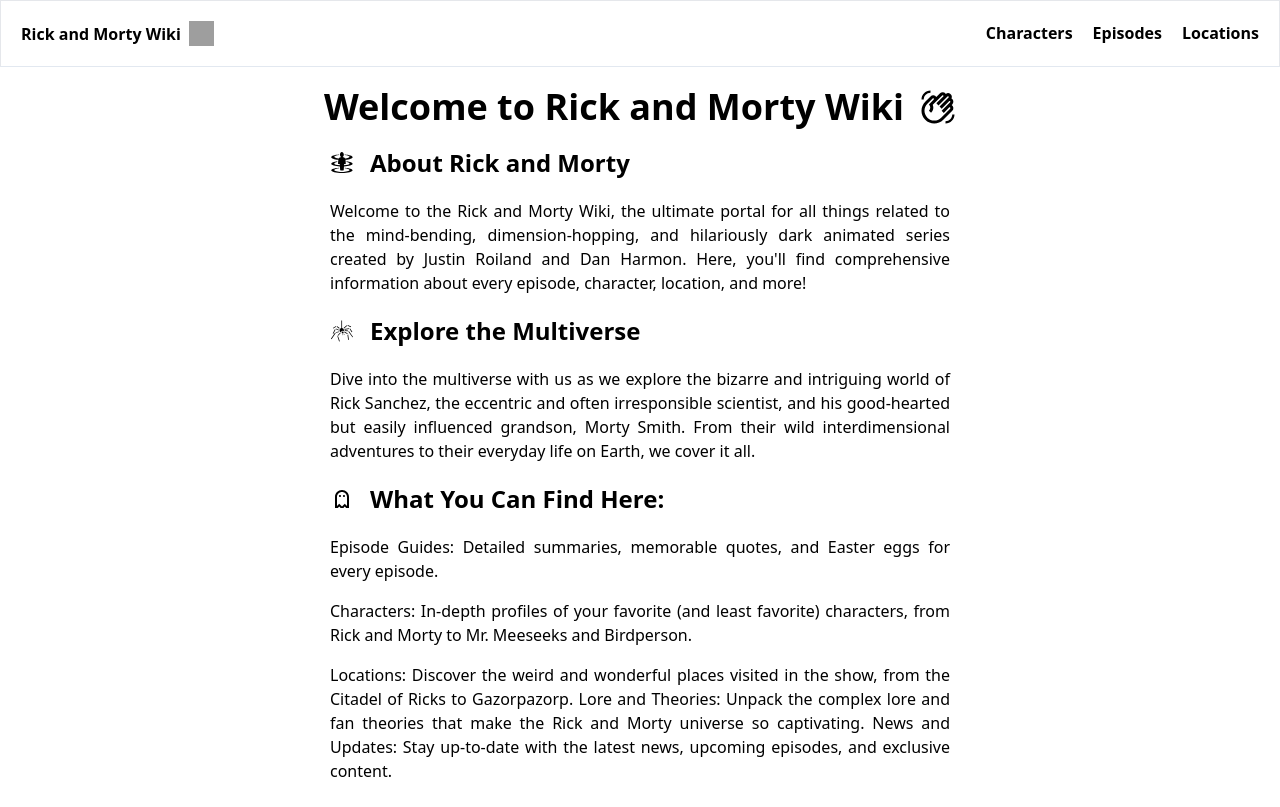
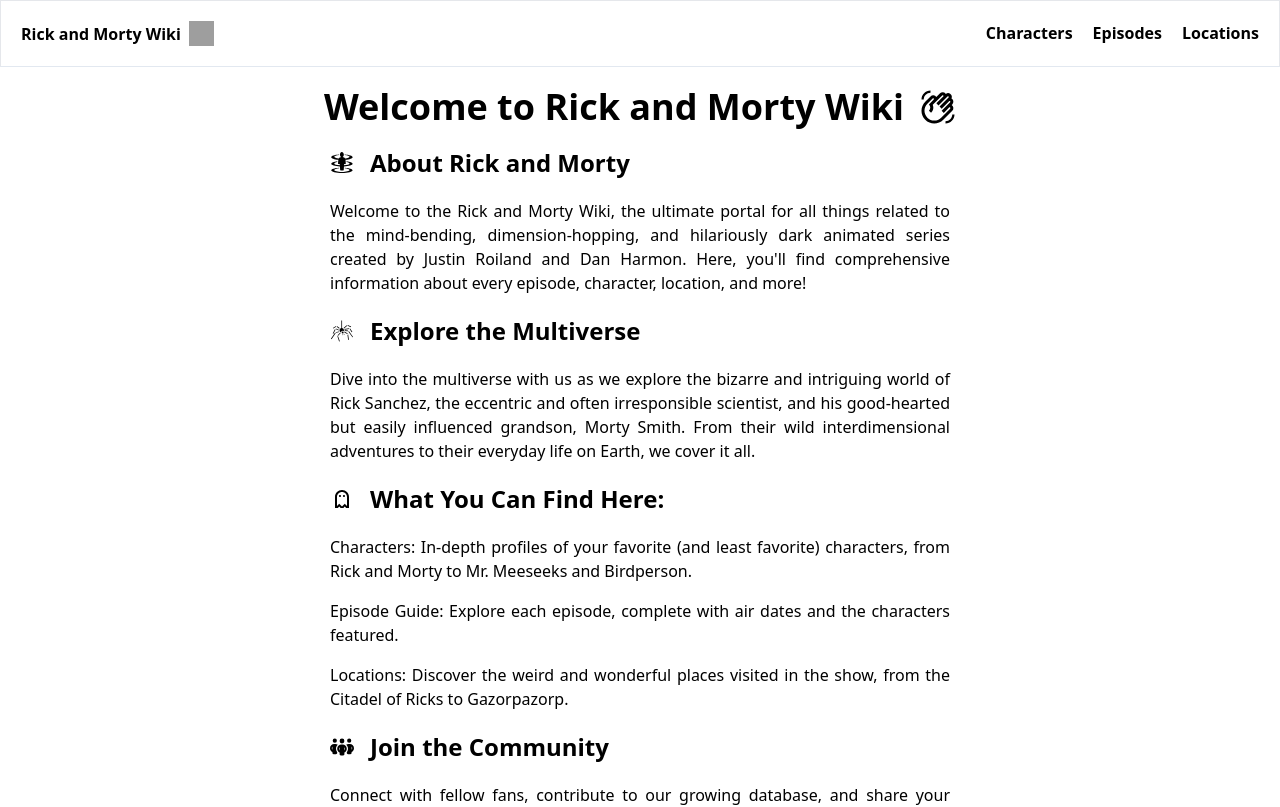
Before and after one commit to miyurua/rick-and-morty-gql, a React (Vite) app: page / in a window 1280 px wide. Shown: the top 807 px of the page. Built offline with nearby package versions, Linux system fonts and the light colour scheme; grey boxes are pictures that could not be loaded.

Commit message:
home page refactored

```diff
--- a/src/components/home/Home.tsx
+++ b/src/components/home/Home.tsx
@@ -45,20 +45,17 @@
         <p className="text-justify">
           <ul className="flex flex-col gap-4">
             <li>
-              Episode Guides: Detailed summaries, memorable quotes, and Easter
-              eggs for every episode.
-            </li>
-            <li>
               Characters: In-depth profiles of your favorite (and least
               favorite) characters, from Rick and Morty to Mr. Meeseeks and
               Birdperson.
             </li>
             <li>
+              Episode Guide: Explore each episode, complete with air dates and
+              the characters featured.
+            </li>
+            <li>
               Locations: Discover the weird and wonderful places visited in the
-              show, from the Citadel of Ricks to Gazorpazorp. Lore and Theories:
-              Unpack the complex lore and fan theories that make the Rick and
-              Morty universe so captivating. News and Updates: Stay up-to-date
-              with the latest news, upcoming episodes, and exclusive content.
+              show, from the Citadel of Ricks to Gazorpazorp.
             </li>
           </ul>
         </p>
```
